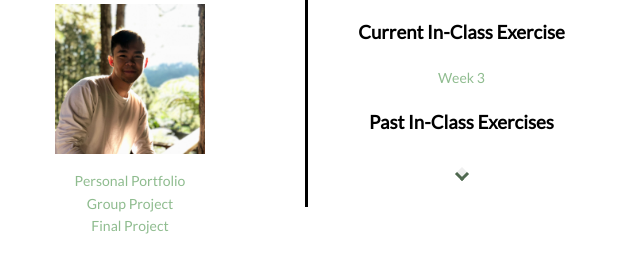
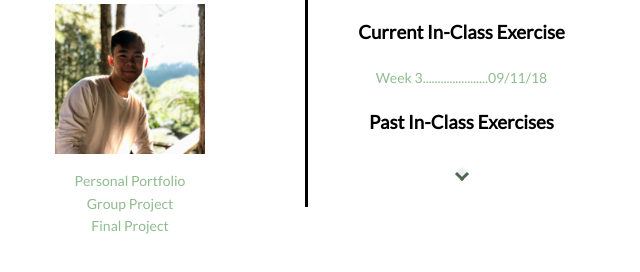
Before and after one commit to jsy9739/igme230, a plain HTML site: page index.html in a window 1280 px wide. Shown: the part 328-600 px from the top of the page, without its empty margins (345-985 px from the left). Drawn offline with Linux system fonts and the light colour scheme.

Commit message:
added date

```diff
--- a/index.html
+++ b/index.html
@@ -29,7 +29,7 @@
         <div class="coursework">
             <h2>IGME 230 Coursework</h2>
             <h3>Current In-Class Exercise</h3>
-            <a href="https://jsy9739.github.io/igme230/exercise/week3/">Week 3</a>
+            <a href="https://jsy9739.github.io/igme230/exercise/week3/">Week 3......................09/11/18</a>
             <h3>Past In-Class Exercises</h3>
 
 
```
